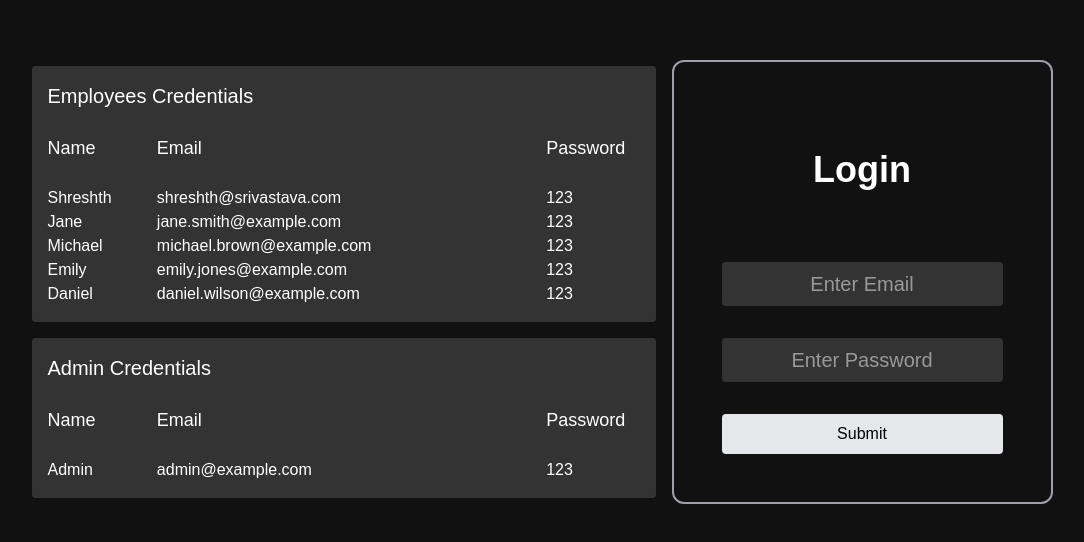
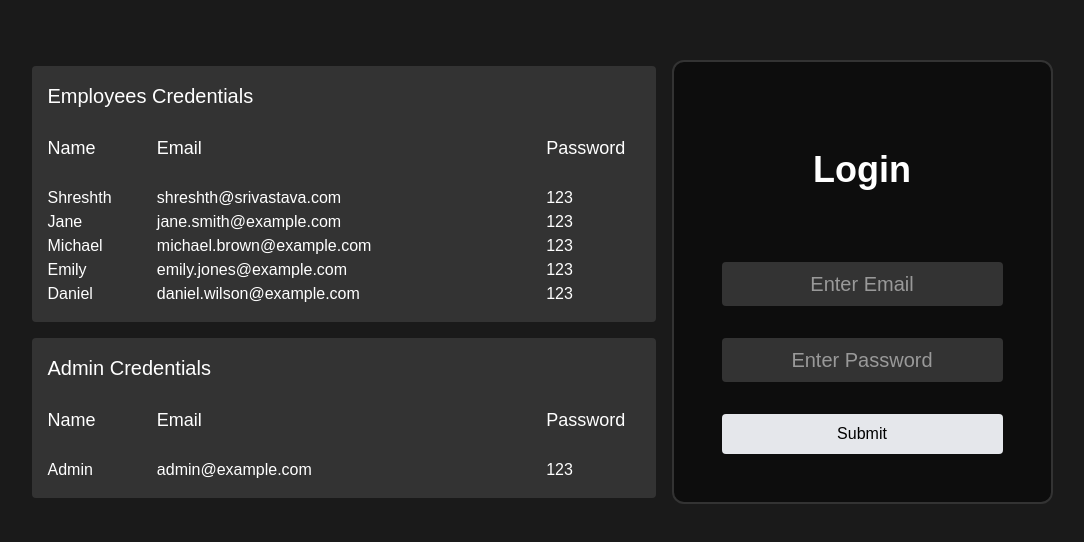
Before and after one commit to Shreshth-Srivastava/Synapse, a React (Vite) app: page / in a window 1280 px wide. Shown: the part 118-660 px from the top of the page, without its empty margins (98-1182 px from the left). Built offline with nearby package versions, Linux system fonts and the light colour scheme.

Commit message:
Login UI Updates

```diff
--- a/src/components/Auth/Login.jsx
+++ b/src/components/Auth/Login.jsx
@@ -77,7 +77,7 @@ const Login = ({handleLogin, data}) => {
       </div>
 
       <form
-      className='min-w-1/4 min-h-max md:min-h-1/3 flex flex-col p-12 justify-start items-center gap-8 rounded-xl border-2 border-zinc-400'
+      className='min-w-1/4 min-h-max md:min-h-1/3 bg-[hsl(0,0%,5%)] flex flex-col p-12 justify-start items-center gap-8 rounded-xl border-2 border-[hsl(0,0%,20%)]'
       onSubmit={(e)=>{
         submitHandler(e)
       }}
--- a/src/index.css
+++ b/src/index.css
@@ -12,7 +12,7 @@ body, html{
 }
 
 body{
-  background-color: #111;
+  background-color: hsl(0, 0%, 10%);
   color:#fff;
 }
 
```
